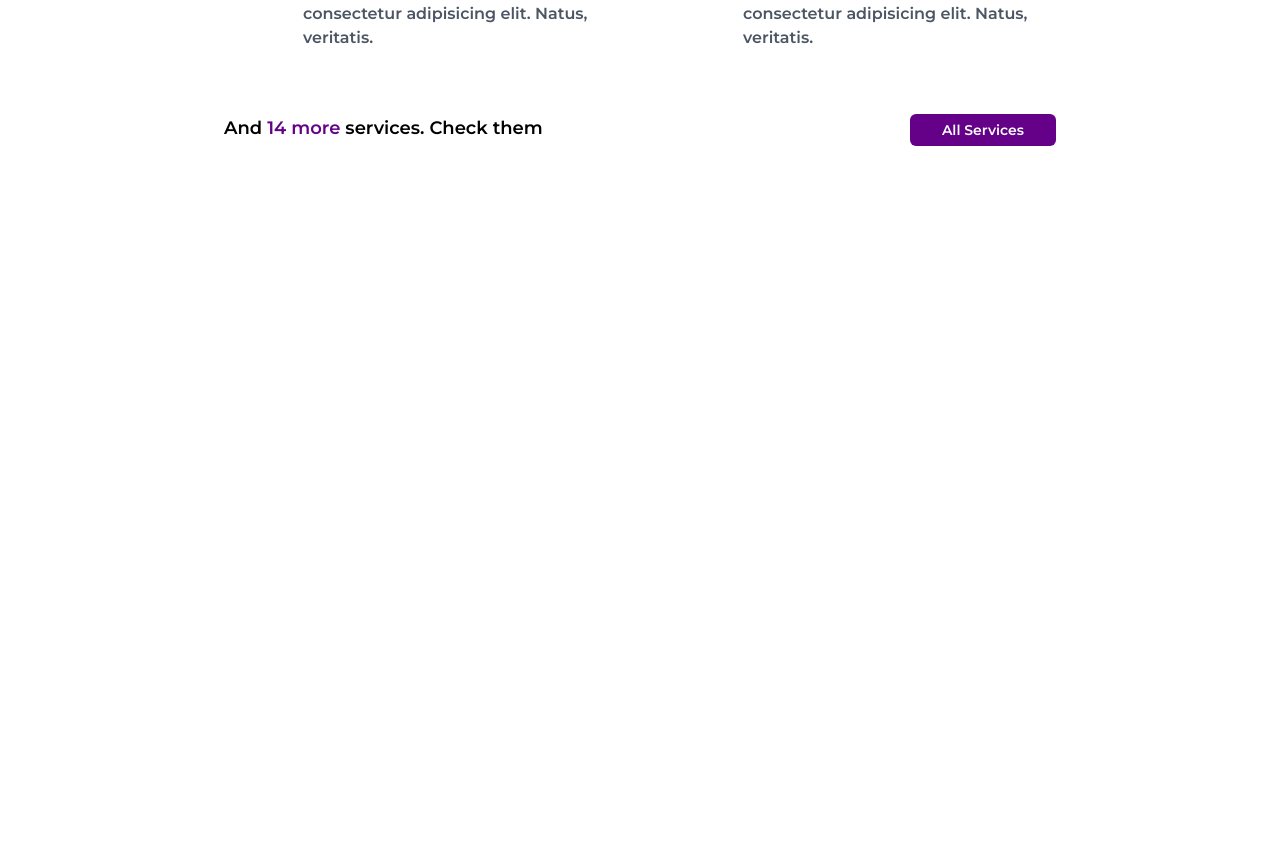
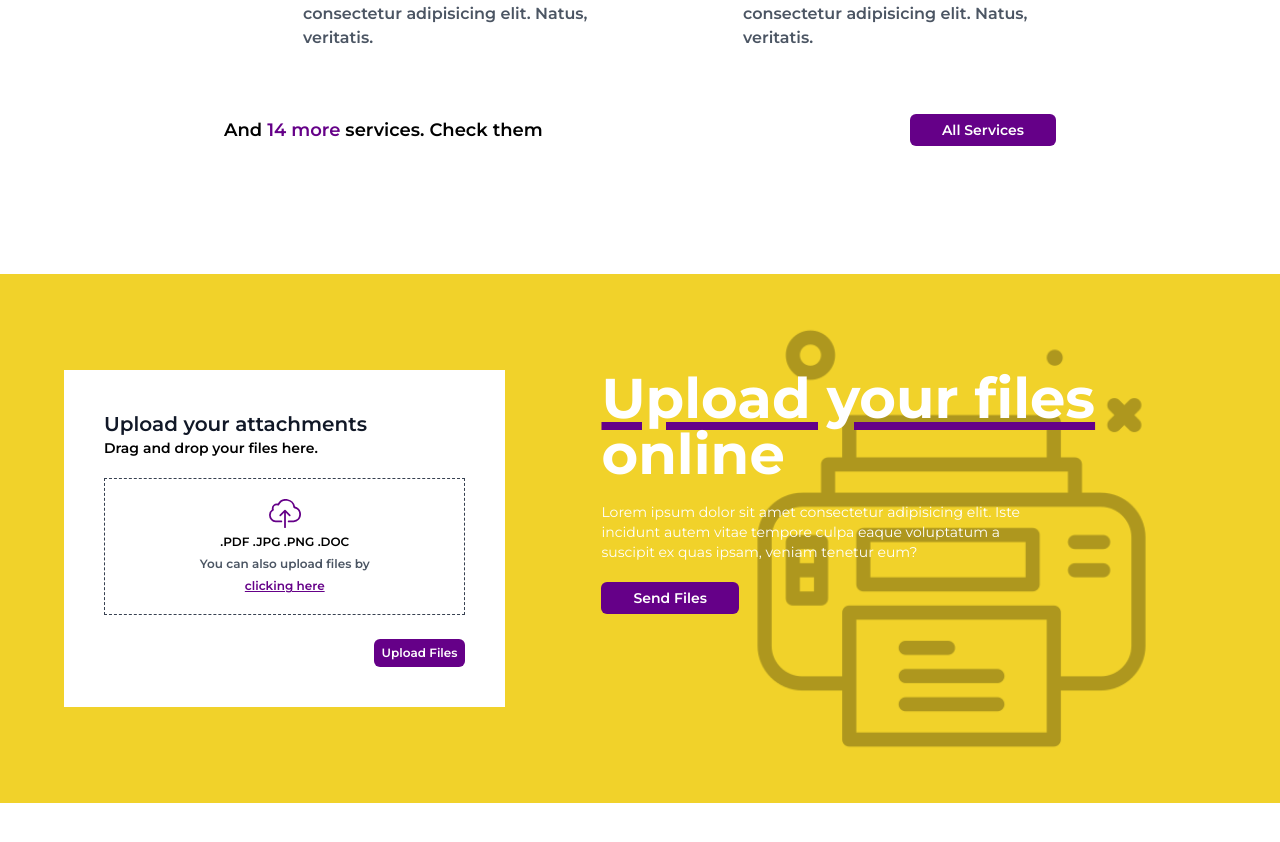
Before and after one commit to kryptcode/printico, a Next.js app: page / in a window 1280 px wide. Shown: the part 1988-2830 px from the top of the page. Before the commit the page ends 2262 px from the top, so only its background shows below. Built offline with nearby package versions, Linux system fonts and the light colour scheme.

Commit message:
upload section

```diff
--- a/components/Home/Services.js
+++ b/components/Home/Services.js
@@ -13,8 +13,8 @@ const Services = () => {
             <Service img='./assets/images/mug.svg' text='Printing On Gadgets' />
         </div>
 
-        <div className=' md:w-[65%] mt-16 mx-auto flex justify-between'>
-            <div className='text-lg font-semibold'>
+        <div className=' md:w-[65%] mt-16 mx-auto flex flex-col md:flex-row items-center justify-between'>
+            <div className='text-lg font-semibold hidden md:inline-block'>
             And <span className='text-[#650088]'>14 more</span> services. Check them
             </div>
             <button className='bg-[#650088] text-white text-sm font-semibold px-8 py-1.5 rounded-md hover:opacity-70  mb-10 md:mb-0'>
--- /dev/null
+++ b/components/Home/Upload.js
@@ -0,0 +1,60 @@
+import { useRef } from 'react'
+
+const Upload = () => {
+    const inputRef = useRef(null);
+  return (
+    <div className='bg-[#f1d22a] my-32 '>
+        <div className='w-[90%] mx-auto upload-bg flex flex-col-reverse  md:space-x-24 md:flex-row  py-24 '>
+            <div className='flex-1 bg-white p-10'>
+                <div className='mb-5'>
+                    <h4 className='text-xl font-semibold text-gray-900'>
+                        Upload your attachments
+                    </h4>
+                    <p className='text-sm md:font-semibold'>
+                        Drag and drop your files here.
+                    </p>
+                </div>
+
+                <div className='p-5 border-dashed border-gray-700 flex space-y-1.5 flex-col items-center font-semibold text-xs border'>
+                    <img src="./assets/images/upload.svg" className='w-8 ' alt="" />
+                    <p>
+                        .PDF .JPG .PNG .DOC
+                    </p>
+                    <p className='text-gray-600'>
+                        You can also upload files by
+                    </p>
+                    <button className='underline hover:opacity-80 text-[#650088] ' onClick={() => inputRef.current.click()}>
+                        clicking here
+                    </button>
+                </div>
+
+                <input
+                ref={inputRef}
+                type="file"
+                className='hidden'
+                />
+
+                <div className='mt-6 flex justify-end'>
+                    <button className='bg-[#650088] text-white text-xs font-semibold px-2 py-1.5 rounded-md hover:opacity-70  '>
+                        Upload Files
+                    </button>
+                </div>
+            </div>
+
+            <div className="flex-[1.7] ">
+                <h2 className='text-3xl md:text-[3.5rem] leading-none font-bold text-white mb-5 text-center md:text-left'>
+                    <span className='underline decoration-[#650088] decoration-4 md:decoration-8'>Upload your files </span> <br /> online
+                </h2>
+                <p className='text-white text-center md:text-left text-sm md:w-[70%] mb-5'>
+                    Lorem ipsum dolor sit amet consectetur adipisicing elit. Iste incidunt autem vitae tempore culpa eaque voluptatum a suscipit ex quas ipsam, veniam tenetur eum?
+                </p>
+                <button className='bg-[#650088] text-white text-sm font-semibold px-8 py-1.5 rounded-md hover:opacity-70 mb-10 hidden md:flex'>
+                    Send Files
+                </button>
+            </div>
+        </div>
+    </div>
+  )
+}
+
+export default Upload
--- a/pages/index.js
+++ b/pages/index.js
@@ -4,6 +4,7 @@ import About from '../components/Home/About'
 import Hero from '../components/Home/Hero'
 import OC from '../components/Home/OC'
 import Services from '../components/Home/Services'
+import Upload from '../components/Home/Upload'
 
 export default function Home() {
   return (
@@ -19,6 +20,7 @@ export default function Home() {
       <About />
       <OC />
       <Services />
+      <Upload />
 
     </div>
   )
--- a/styles/globals.css
+++ b/styles/globals.css
@@ -14,6 +14,17 @@
 
 .home-header {
     background-color: #7559a5;
+}
+
+
+@media only screen and (min-width: 760px) {
+    .upload-bg {
+        background-image: url('../public/assets/images/printer.svg');
+        background-size: contain;
+        background-repeat: no-repeat;
+        background-position: right;
+        background-blend-mode: overlay;
+    }
 }
 
 @media only screen and (max-width: 760px) {
```
